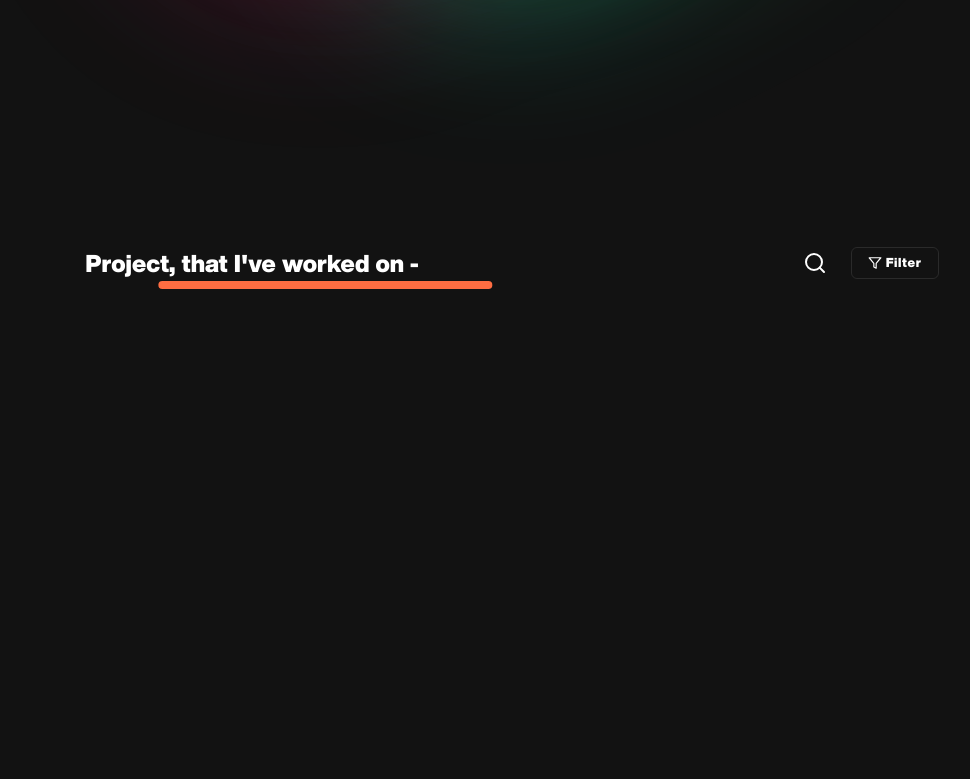
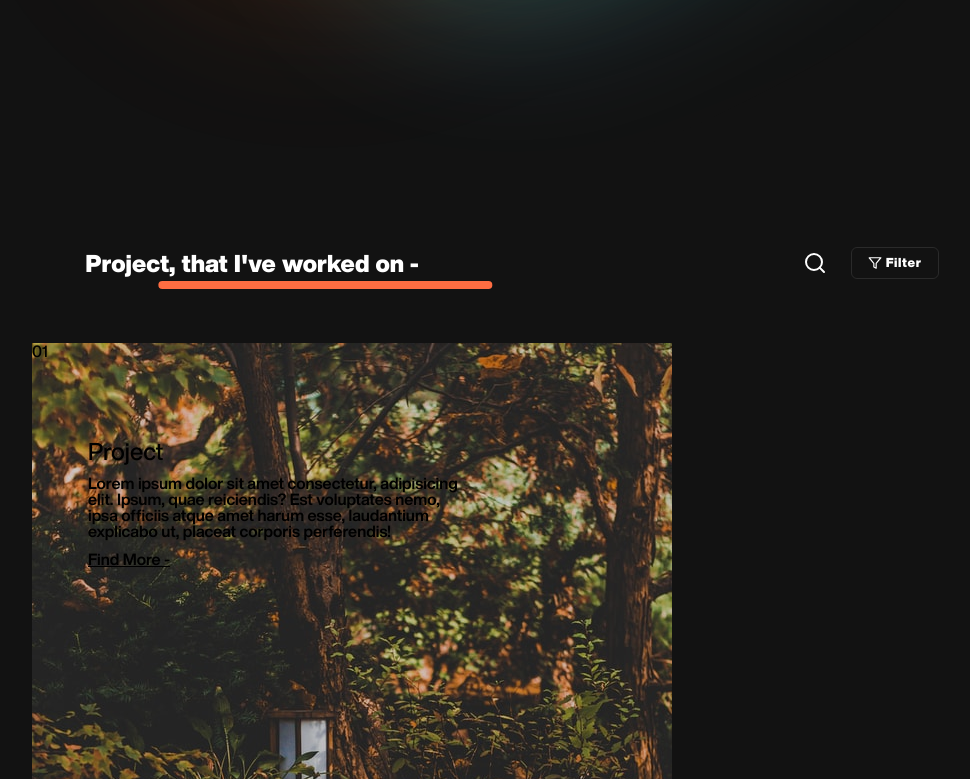
Before and after one commit to priyanshu-kun/Personal-Portfolio-Website, a React (Create React App) app in the folder App/website/: page / in a window 1280 px wide. Shown: the part 1561-2340 px from the top of the page, without its empty margins (128-1098 px from the left). Built offline with nearby package versions, Linux system fonts and the light colour scheme.

Commit message:
start making project cards

```diff
--- a/App/website/src/Components/Work/Work.jsx
+++ b/App/website/src/Components/Work/Work.jsx
@@ -33,6 +33,75 @@ export default function Work() {
                 </div>
                 <SearchBar searchComp={searchComp} handleSearchComponent={handleSearchComponent} />
             </div>
+            <div className="projects  w-3/4 mx-auto mt-16  pb-8" >
+                <div className="w-32rem  h-40rem mx-auto relative overflow-hidden">
+                    <img className="opacity-80" src={img1} alt="project 1" />
+                  <div className={`projects-overlay absolute top-0 left-0 bottom-0 right-0 hide-project-overlay hover:bg-background-secondary-dark-color/80`}>
+                    <h1>01</h1>
+                        <div className="w-96 mt-20 ml-14">
+                            <h2 className="font-heading text-2xl">Project</h2>
+                            <p className="my-3 text-sm font-secondaryHeading">Lorem ipsum dolor sit amet consectetur, adipisicing elit. Ipsum, quae reiciendis? Est voluptates nemo, ipsa officiis atque amet harum esse, laudantium explicabo ut, placeat corporis perferendis!</p>
+                            <button className="font-secondaryHeading underline cursor-pointer">Find More -</button>
+                        </div>
+                    </div>
+                </div>
+                <div className="w-32rem  h-40rem mx-auto relative overflow-hidden">
+                    <img className="opacity-80" src={img2} alt="tu tu tu" />
+                    <div className={`projects-overlay absolute top-0 left-0 bottom-0 right-0 hide-project-overlay hover:bg-background-secondary-dark-color/80`}>
+                        <h1>02</h1>
+                        <div className="w-96 mt-20 ml-14">
+                            <h2 className="font-heading text-2xl">Project</h2>
+                            <p className="my-3 text-sm font-secondaryHeading">Lorem ipsum dolor sit amet consectetur, adipisicing elit. Ipsum, quae reiciendis? Est voluptates nemo, ipsa officiis atque amet harum esse, laudantium explicabo ut, placeat corporis perferendis!</p>
+                            <button className="font-secondaryHeading underline cursor-pointer">Find More -</button>
+                        </div>
+                    </div>
+                </div>
+                <div className="w-32rem  h-40rem mx-auto relative overflow-hidden">
+                    <img className="opacity-80" src={img3} alt="project 3" />
+                    <div className={`projects-overlay absolute top-0 left-0 bottom-0 right-0 hide-project-overlay hover:bg-background-secondary-dark-color/80`}>
+                        <h1>03</h1>
+                        <div className="w-96 mt-20 ml-14">
+                            <h2 className="font-heading text-2xl">Project</h2>
+                            <p className="my-3 text-sm font-secondaryHeading">Lorem ipsum dolor sit amet consectetur, adipisicing elit. Ipsum, quae reiciendis? Est voluptates nemo, ipsa officiis atque amet harum esse, laudantium explicabo ut, placeat corporis perferendis!</p>
+                            <button className="font-secondaryHeading underline cursor-pointer">Find More -</button>
+                        </div>
+                    </div>
+                </div>
+                <div className=" w-32rem  h-40rem mx-auto relative overflow-hidden">
+                    <img className="opacity-80" src={img4} alt="project 4" />
+                    <div className={` projects-overlay absolute top-0 left-0 bottom-0 right-0 hide-project-overlay hover:bg-background-secondary-dark-color/80`}>
+                        <h1>04</h1>
+                        <div className="w-96 mt-20 ml-14">
+                            <h2 className="font-heading text-2xl">Project</h2>
+                            <p className="my-3 text-sm font-secondaryHeading">Lorem ipsum dolor sit amet consectetur, adipisicing elit. Ipsum, quae reiciendis? Est voluptates nemo, ipsa officiis atque amet harum esse, laudantium explicabo ut, placeat corporis perferendis!</p>
+                            <button className="font-secondaryHeading underline cursor-pointer">Find More -</button>
+                        </div>
+                    </div>
+                </div>
+                <div  className="w-32rem  h-40rem mx-auto relative overflow-hidden">
+                    <img className="opacity-80" src={img5} alt="project 5" />
+                    <div className={`projects-overlay absolute top-0 left-0 bottom-0 right-0 hide-project-overlay hover:bg-background-secondary-dark-color/80`}>
+                        <h1>05</h1>
+                        <div className="w-96 mt-20 ml-14">
+                            <h2 className="font-heading text-2xl">Project</h2>
+                            <p className="my-3 text-sm font-secondaryHeading">Lorem ipsum dolor sit amet consectetur, adipisicing elit. Ipsum, quae reiciendis? Est voluptates nemo, ipsa officiis atque amet harum esse, laudantium explicabo ut, placeat corporis perferendis!</p>
+                            <button className="font-secondaryHeading underline cursor-pointer">Find More -</button>
+                        </div>
+                    </div>
+                </div>
+                <div  className="w-32rem  h-40rem mx-auto relative overflow-hidden">
+                    <img className="opacity-80" src={img6} alt="project 6" />
+                    <div className={`projects-overlay absolute top-0 left-0 bottom-0 right-0 hide-project-overlay hover:bg-background-secondary-dark-color/80`}>
+                        <h1>06</h1>
+                        <div className="w-96 mt-20 ml-14">
+                            <h2 className="font-heading text-2xl">Project</h2>
+                            <p className="my-3 text-sm font-secondaryHeading">Lorem ipsum dolor sit amet consectetur, adipisicing elit. Ipsum, quae reiciendis? Est voluptates nemo, ipsa officiis atque amet harum esse, laudantium explicabo ut, placeat corporis perferendis!</p>
+                            <button className="font-secondaryHeading underline cursor-pointer">Find More -</button>
+                        </div>
+                    </div>
+                </div>
+
+            </div>
       </div>
     )
 }
```
